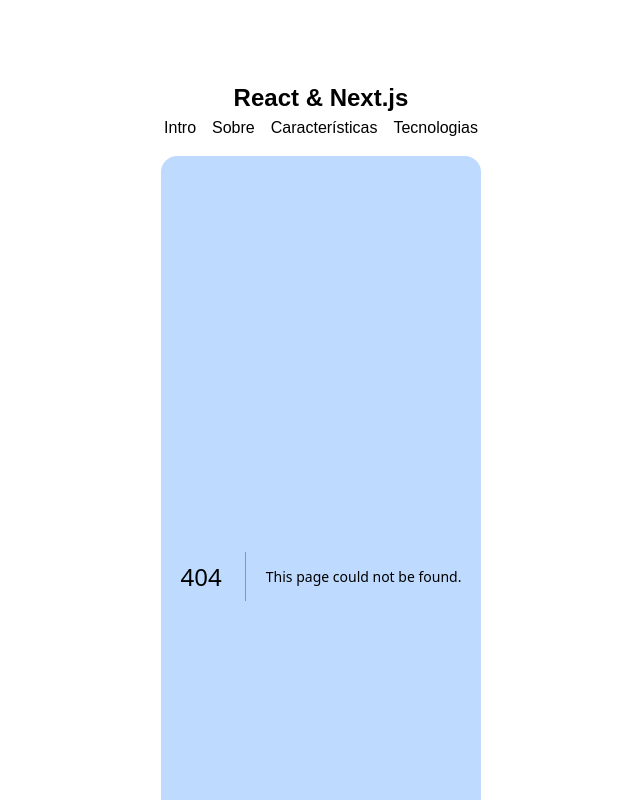
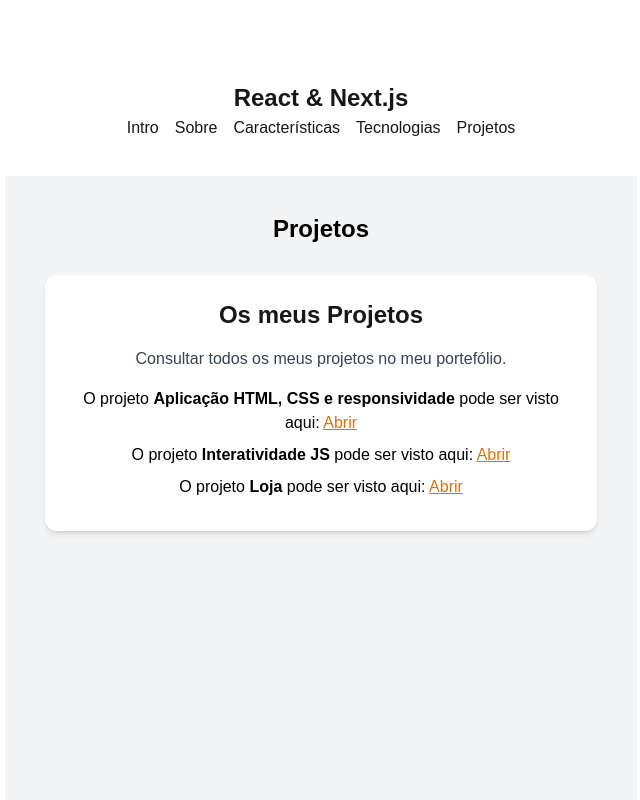
Before and after one commit to a22408989-filipaferreira/clickbait-ui, a Next.js app: page /projetos in a window 1280 px wide. Before the commit this address had no page. Shown: the top 800 px of the page, without its empty margins (319-959 px from the left). Built offline with nearby package versions, Linux system fonts and the light colour scheme.

Commit message:
continuação - lab9

```diff
--- a/app/about/page.tsx
+++ b/app/about/page.tsx
@@ -1,11 +1,11 @@
 export default function Page() {
     return (
         <>
-            <h2>Desenvolvimento Web Moderno</h2>
+            <h2 className="text-4xl font-bold text-center text-black mt-4">Desenvolvimento Web Moderno</h2>
             <ul>
-                <li>React e Next.js revolucionaram a criação de interfaces web.</li>
-                <li>São usados por empresas como Facebook, Netflix e Airbnb.</li>
-                <li>Dominar estas tecnologias abre muitas oportunidades!</li>
+                <li className="text-black pl-2 mt-6">React e Next.js revolucionaram a criação de interfaces web.</li>
+                <li className="text-black pl-2 mt-6">São usados por empresas como Facebook, Netflix e Airbnb.</li>
+                <li className="text-black pl-2 mt-6">Dominar estas tecnologias abre muitas oportunidades!</li>
             </ul>
         </>
     )
--- a/app/characteristics/page.tsx
+++ b/app/characteristics/page.tsx
@@ -18,7 +18,7 @@
 
   return (
     <div>
-      <h2>Características do React e Next.js</h2>
+      <h2 className="text-4xl font-bold text-center text-black mt-4">Características do React e Next.js</h2>
       <ul>
         {caracteristicas.map((caracteristica, i) => (
           <li
--- a/app/globals.css
+++ b/app/globals.css
@@ -34,13 +34,9 @@
   font-weight: bold;
 }
 
-p {
-  margin: 12px 0;
-}
-
 ul {
   list-style: disc;
-  margin: 12px 0 0 24px;
+  margin: 20px 0 0 46px;
 }
 
 li {margin-top: 6px;}
--- a/app/layout.tsx
+++ b/app/layout.tsx
@@ -35,10 +35,11 @@
             <Link href="/about">Sobre</Link>
             <Link href="/characteristics">Características</Link>
             <Link href="/technologies">Tecnologias</Link>
+            <Link href="/projetos">Projetos</Link>
           </nav>
         </header>
 
-        <main className="bg-blue-200 p-5 rounded-2xl max-w-2xl min-h-[70vh]">
+        <main className="bg-white p-5 rounded-2xl max-w-2xl min-h-[70vh]">
           {children}
         </main>
 
--- a/app/page.tsx
+++ b/app/page.tsx
@@ -3,8 +3,8 @@
 export default function page(){
   return (
     <div>
-      <h2>Interfaces Modernos</h2>
-      <p>Bem vindo à minha app em React e Next.js.</p>
+      <h2 className="text-4xl font-bold text-center text-black mt-4">Interfaces Modernos</h2>
+      <p className="text-black pl-2 mt-4">Bem vindo à minha app em React e Next.js.</p>
       <MagiaDoJSX />
     </div>
   )
--- /dev/null
+++ b/app/projetos/page.tsx
@@ -0,0 +1,31 @@
+import Projeto from "@/components/Projetos/Projeto";
+import DescricaoProjetos from "@/components/Projetos/DescricaoProjetos";
+
+export default function ProjetosPage() {
+  return (
+    <div className="bg-gray-100 min-h-screen p-10">
+      <h1 className="text-4xl font-bold text-center mb-8 text-black">Projetos</h1>
+
+      <div className="max-w-3xl mx-auto space-y-6">
+
+        <DescricaoProjetos />
+
+        {/*<Projeto
+          nome="Aplicação HTML, CSS e responsividade"
+          url="https://a22408989-filipaferreira.github.io/lab3/index.html"
+        />
+
+        <Projeto
+          nome="Interatividade JS"
+          url="https://a22408989-filipaferreira.github.io/lab5/index.html"
+        />
+
+        <Projeto
+          nome="Loja"
+          url="https://a22408989-filipaferreira.github.io/lab7/index.html"
+        />*/}
+
+      </div>
+    </div>
+  );
+}
--- a/app/technologies/page.tsx
+++ b/app/technologies/page.tsx
@@ -3,6 +3,7 @@
 import Image from "next/image";
 import technologiesJSON from "@/app/data/technologies.json";
 import { FaStar } from "react-icons/fa";
+
 
 interface Tech {
   title: string;
@@ -16,15 +17,15 @@
 
   return (
     <div className="bg-gray-100 min-h-screen p-10">
-      <h1 className="text-4xl font-bold mb-10 text-center">Tecnologias Exploradas</h1>
+      <h1 className="text-4xl font-bold text-center text-black mb-8">Tecnologias Exploradas</h1>
 
       {/* grid */}
-      <div className="grid grid-cols-1 sm:grid-cols-2 lg:grid-cols-4 gap-10 max-w-7xl mx-auto">
+      <div className="grid grid-cols-1 sm:grid-cols-2 lg:grid-cols-4 gap-10 w-full max-w-[1600px] mx-auto px-10">
 
         {technologies.map((tech: Tech, i: number) => (
           <div
             key={i}
-            className="bg-white rounded-2xl shadow-md hover:shadow-xl transition border p-6"
+            className="bg-white rounded-2xl shadow-md hover:shadow-xl transition border p-8 min-h-[360px] w-full md:w-64 lg:w-72 mx-auto"
           >
 
             <div className="flex flex-col items-center text-center">
--- a/components/MagiaDoJSX/MagiaDoJSX.tsx
+++ b/components/MagiaDoJSX/MagiaDoJSX.tsx
@@ -3,10 +3,10 @@
     const tecnologias = "React e Next.js"
 
     return (
-        <div className='bg-bluepp p-3 m-3 rounded-xl'>
-            <p>Este é o meu componente MagiaDoJSX.</p>
-            <p>Um componente é uma função que retorna JSX - {magia}.</p>
-            <p>Os componentes são usados em {tecnologias}</p>
+        <div className='bg-white rounded-xl'>
+            <p className="m-0 text-black pl-2">Este é o meu componente MagiaDoJSX.</p>
+            <p className="m-0 text-black pl-2">Um componente é uma função que retorna JSX - {magia}.</p>
+            <p className="m-0 text-black pl-2">Os componentes são usados em {tecnologias}</p>
         </div>
     )
 }
--- /dev/null
+++ b/components/Projetos/DescricaoProjetos.tsx
@@ -0,0 +1,39 @@
+import Projeto from "@/components/Projetos/Projeto";
+
+export default function DescricaoProjetos() {
+  return (
+    <div className="bg-white p-6 rounded-xl shadow-md text-center">
+      <h2 className="text-2xl font-bold mb-4">Os meus Projetos</h2>
+
+      <p className="text-gray-700 mb-4">
+        Consultar todos os meus projetos no meu portefólio.
+      </p>
+
+      <div className="space-y-3 text-black">
+        <Projeto
+          nome="Aplicação HTML, CSS e responsividade"
+          url="https://a22408989-filipaferreira.github.io/lab3/index.html"
+        />
+
+        <Projeto
+          nome="Interatividade JS"
+          url="https://a22408989-filipaferreira.github.io/lab5/index.html"
+        />
+
+        <Projeto
+          nome="Loja"
+          url="https://a22408989-filipaferreira.github.io/lab7/index.html"
+        />
+      </div>
+
+      {/*<a
+        href="https://a22408989-filipaferreira.github.io/"
+        target="_blank"
+        rel="noopener noreferrer"
+        className="text-amber-600 font-semibold underline hover:text-amber-400"
+      >
+        Projetos
+      </a>*/}
+    </div>
+  );
+}
--- /dev/null
+++ b/components/Projetos/Projeto.tsx
@@ -0,0 +1,20 @@
+interface ProjetoProps {
+  nome: string;
+  url: string;
+}
+
+export default function Projeto({ nome, url }: ProjetoProps) {
+  return (
+    <p className="text-black mb-2">
+      O projeto <strong>{nome}</strong> pode ser visto aqui:{" "}
+      <a
+        href={url}
+        target="_blank"
+        rel="noopener noreferrer"
+        className="text-amber-600 underline hover:text-amber-400"
+      >
+        Abrir
+      </a>
+    </p>
+  );
+}
```
